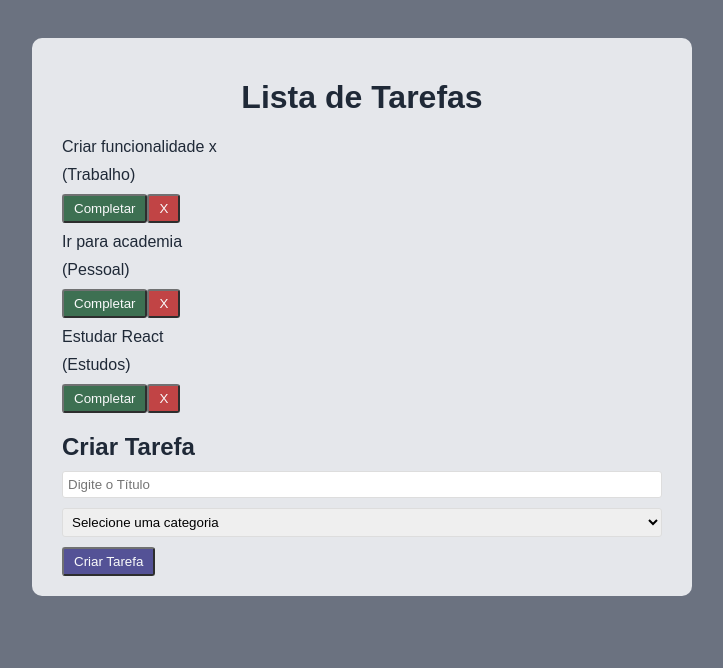
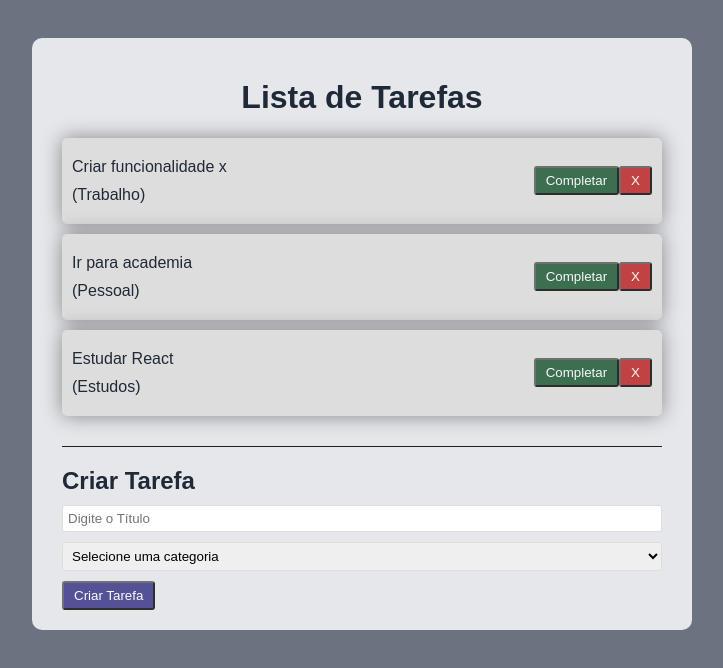
Before and after one commit to gsousa12/typescript-study, a React (Vite) app in the folder Apps/To Do List - React + Vite/: page / in a window 1280 px wide. Shown: the top 668 px of the page, without its empty margins (278-1001 px from the left). Built offline with nearby package versions, Linux system fonts and the light colour scheme.

Commit message:
adiciona tarefas digitadas pelo user ao layout e modifica estilização do form

```diff
--- a/Apps/To Do List - React + Vite/components/Todo.jsx
+++ b/Apps/To Do List - React + Vite/components/Todo.jsx
@@ -7,8 +7,10 @@
         <p>{todo.text}</p>
         <p className="category">({todo.category})</p>
       </div>
-      <button className="complete">Completar</button>
-      <button className="remove">X</button>
+      <div>
+        <button className="complete">Completar</button>
+        <button className="remove">X</button>
+      </div>
     </div>
   );
 };
--- a/Apps/To Do List - React + Vite/components/TodoForm.jsx
+++ b/Apps/To Do List - React + Vite/components/TodoForm.jsx
@@ -1,13 +1,13 @@
 import { useState } from "react";
 
-const TodoForm = () => {
+const TodoForm = ({ addTodo }) => {
   const [value, setValue] = useState("");
   const [category, setCategory] = useState("");
 
   const handleSubmit = (e) => {
     e.preventDefault();
     if (!value || !category) return;
-    console.log(value, category);
+    addTodo(value, category);
     setValue("");
     setCategory("");
   };
--- a/Apps/To Do List - React + Vite/src/App.css
+++ b/Apps/To Do List - React + Vite/src/App.css
@@ -44,6 +44,23 @@
   opacity: 1;
 }
 
+.todo-list {
+  margin-bottom: 20px;
+  padding-bottom: 20px;
+  border-bottom: 1px solid rgb(35, 32, 32);
+}
+
+.todo {
+  background-color: #ddd;
+  box-shadow: 0 0 20px rgba(0, 0, 0, 0.418);
+  padding: 10px;
+  margin-bottom: 10px;
+  border-radius: 5px;
+  display: flex;
+  justify-content: space-between;
+  align-items: center;
+}
+
 .complete {
   background-color: #14532d;
 }
--- a/Apps/To Do List - React + Vite/src/App.jsx
+++ b/Apps/To Do List - React + Vite/src/App.jsx
@@ -25,6 +25,19 @@
     },
   ]);
 
+  const addTodo = (text, category) => {
+    const newTodos = [
+      ...todos,
+      {
+        id: Math.floor(Math.random * 10000),
+        text,
+        category,
+        isCompleted: true,
+      },
+    ];
+    setTodos(newTodos);
+  };
+
   return (
     <div className="app">
       <h1>Lista de Tarefas</h1>
@@ -33,7 +46,7 @@
           <Todo key={todo.id} todo={todo} />
         ))}
       </div>
-      <TodoForm />
+      <TodoForm addTodo={addTodo} />
     </div>
   );
 }
```
